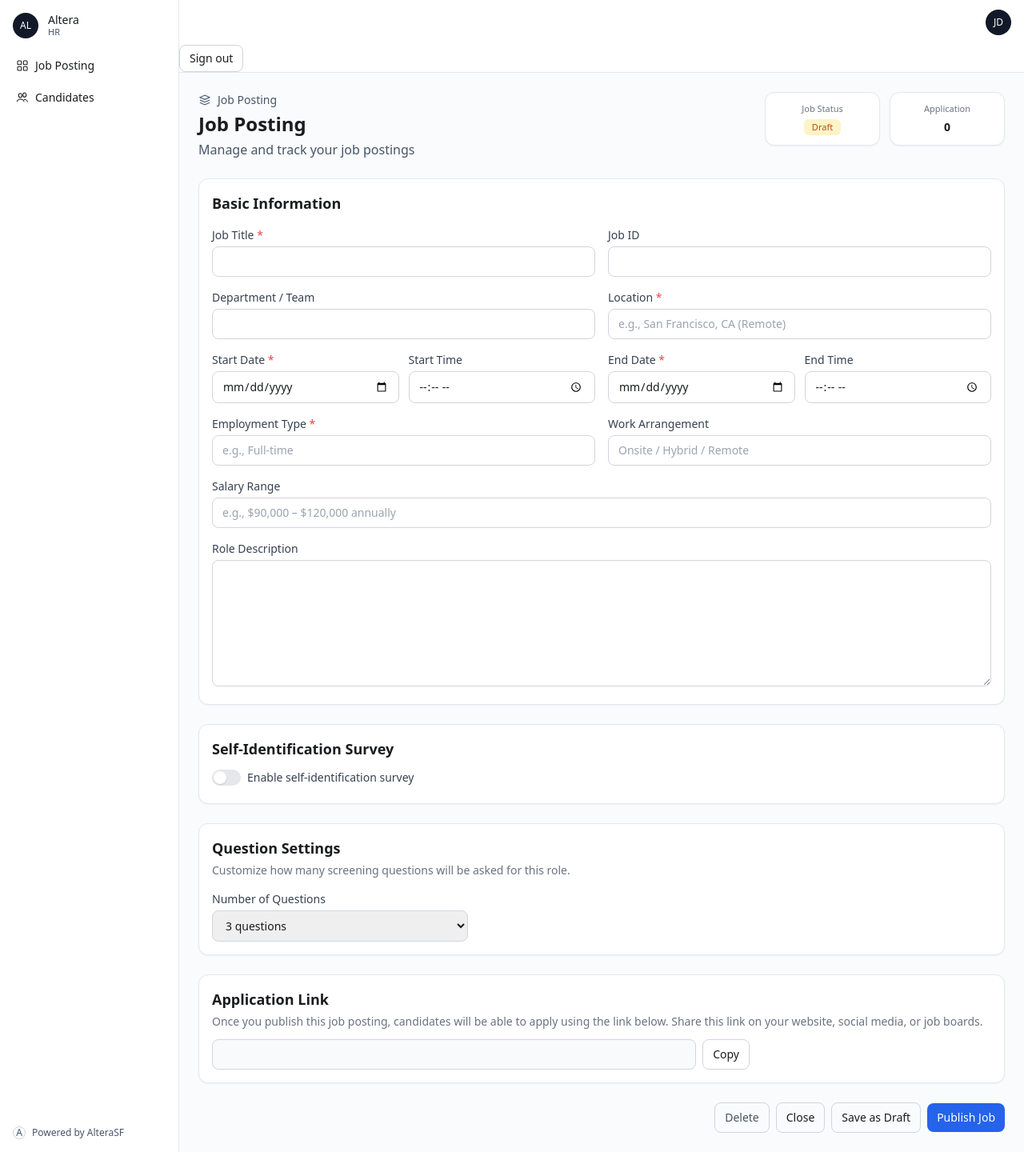
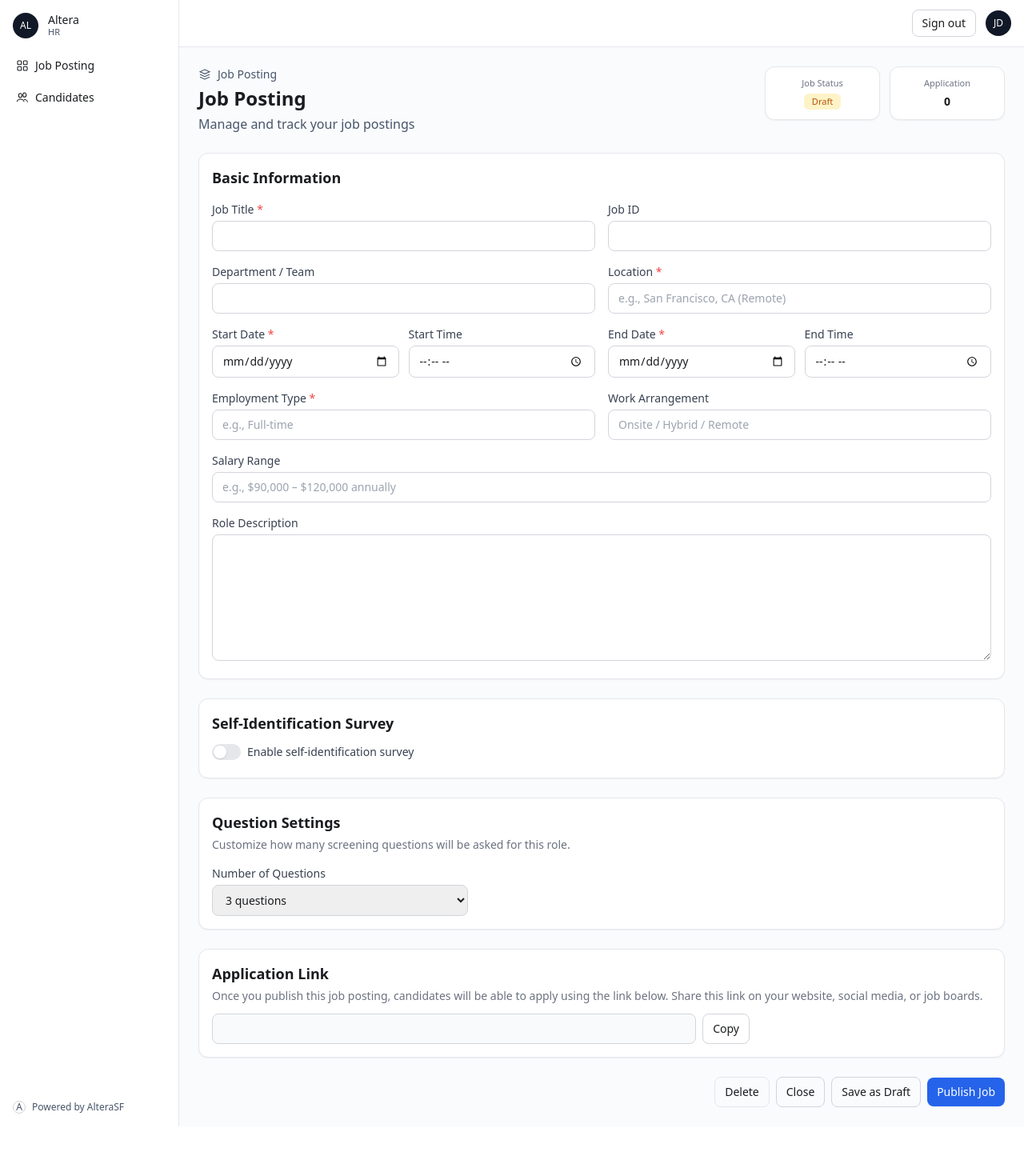
Before and after one commit to nworley97/resume-audit-sandbox, a Flask app: template templates/edit_jd.html in a window 1280 px wide. Shown: the whole page at 80% size. After the commit the page ends 1408 px from the top, so only its background shows below. Run offline with Flask 3, Linux system fonts and the light colour scheme; the template is opened without the code that fills it, so the values that code supplies are empty; style sheets or scripts are compiled from the project's sources; parts of the project's set-up code (start-up, migrations or seed data) failed here and were passed over.

Commit message:
Fix bugs list

```diff
--- a/app.py
+++ b/app.py
@@ -978,10 +978,12 @@ def candidates_overview(tenant=None):
         end = start + per_page
         items = rows[start:end]
 
+        brand_name = getattr(t, "display_name", None) or getattr(t, "name", None) or t.slug
+
         return render_template(
             "candidates.html",
             tenant=t,
-            brand_name=(t.brand_name if hasattr(t, "brand_name") else "ALTERA"),
+            brand_name=brand_name,
             tenant_slug=t.slug,
             jd=None,
             items=items,
@@ -1198,11 +1200,12 @@ def view_candidates(code, tenant=None):
         start = (page - 1) * per_page
         end = start + per_page
         items = rows[start:end]
+        brand_name = getattr(t, "display_name", None) or getattr(t, "name", None) or t.slug
 
         return render_template(
             "candidates.html",
             tenant=t,
-            brand_name=(t.brand_name if hasattr(t, "brand_name") else "ALTERA"),
+            brand_name=brand_name,
             tenant_slug=t.slug,
             jd=jd,
             items=items,
--- a/templates/edit_jd.html
+++ b/templates/edit_jd.html
@@ -37,6 +37,7 @@
 
   <!-- Form -->
   <form method="post" class="space-y-6">
+  <input type="hidden" name="jd_status" id="jd_status" value="{{ jd.status or 'draft' }}">
 
     <!-- Basic Information card -->
     <div class="bg-white rounded-xl shadow-sm border border-gray-200 p-4">
@@ -145,16 +146,21 @@
     <!-- Self-identification survey -->
 <div class="bg-white rounded-xl shadow-sm border border-gray-200 p-4">
   <h2 class="text-lg font-semibold text-title mb-3">Self-Identification Survey</h2>
-  <label class="inline-flex items-center gap-2">
+  <label class="inline-flex items-center gap-2 cursor-pointer">
     <input type="checkbox" name="id_surveys_enabled" value="1"
-           class="sr-only" {% if jd and jd.id_surveys_enabled %}checked{% endif %}>
-    <span class="relative inline-block w-9 h-5 bg-gray-200 rounded-full transition">
+           class="sr-only peer"
+           {% if jd and jd.id_surveys_enabled %}checked{% endif %}>
+
+    <span class="relative inline-block w-9 h-5 bg-gray-200 rounded-full transition
+                 peer-checked:bg-blue-500">
       <span class="absolute top-0.5 left-0.5 w-4 h-4 bg-white rounded-full shadow transform transition
-        {% if jd and jd.id_surveys_enabled %} translate-x-4 bg-white {% endif %}"></span>
+                   peer-checked:translate-x-4"></span>
     </span>
+
     <span class="text-sm text-gray-700">Enable self-identification survey</span>
   </label>
 </div>
+
 
 
     <!-- Question Settings (own card) -->
@@ -201,23 +207,37 @@
 
     <!-- Actions -->
 <div class="flex items-center justify-end gap-2">
-      <button type="submit" name="action" value="delete"
+  {# Delete: if you want server-side delete, prefer a link to delete_jd #}
+  <a href="{{ url_for('delete_jd', tenant=tenant_slug, code=jd.code) }}"
      class="rounded-lg border px-3 py-2 text-sm
-               {{ 'border-gray-300 text-gray-600 hover:bg-gray-50' if not has_candidates else 'border-gray-200 text-gray-300 cursor-not-allowed' }}"
-        {{ 'disabled' if has_candidates }}>
+            {{ '' if not has_candidates else 'pointer-events-none opacity-50' }}"
+     onclick="return confirm('Delete this job?');">
     Delete
-		</button>
+  </a>
   {% if has_candidates %}
     <span class="ml-2 text-xs text-gray-500 align-middle">Disabled: job has applicants</span>
   {% endif %}
 
-      <button type="submit" name="action" value="close"
-              class="rounded-lg border border-gray-300 px-3 py-2 text-sm hover:bg-gray-50">Close</button>
-      <button type="submit" name="action" value="draft"
-              class="rounded-lg border border-gray-300 px-3 py-2 text-sm hover:bg-gray-50">Save as Draft</button>
-      <button type="submit" name="action" value="publish"
-              class="rounded-lg bg-blue-600 text-white px-3 py-2 text-sm hover:bg-blue-700">Publish Job</button>
+  {# Close = simple link back (no post) #}
+  <a href="{{ url_for('recruiter', tenant=tenant_slug) }}"
+     data-noload
+     class="rounded-lg border border-gray-300 px-3 py-2 text-sm hover:bg-gray-50">Close</a>
+
+  {# Save as Draft (sets status) #}
+  <button type="submit"
+          onclick="document.getElementById('jd_status').value='draft'"
+          class="rounded-lg border border-gray-300 px-3 py-2 text-sm hover:bg-gray-50">
+    Save as Draft
+  </button>
+
+  {# Publish (sets status to open) #}
+  <button type="submit"
+          onclick="document.getElementById('jd_status').value='open'"
+          class="rounded-lg bg-blue-600 text-white px-3 py-2 text-sm hover:bg-blue-700">
+    Publish Job
+  </button>
 </div>
+
   </form>
 </div>
 
--- a/templates/partials/header.html
+++ b/templates/partials/header.html
@@ -1,13 +1,11 @@
 <header class="w-full bg-white border-b border-gray-200">
-  <div class="flex items-center justify-end px-4 py-3">
-    <!-- Right side avatar only (no brand text to avoid the extra header label) -->
+  <div class="flex items-center justify-end gap-3 px-4 py-3">
+    <a href="{{ url_for('logout') }}" data-noload
+       class="inline-flex items-center rounded-lg border border-gray-300 px-3 py-1.5 text-sm hover:bg-gray-50">
+      Sign out
+    </a>
     <div class="w-8 h-8 rounded-full bg-gray-900 text-white text-xs flex items-center justify-center">
       {{ (current_user.username[:2] if current_user and current_user.username else 'JD') | upper }}
     </div>
   </div>
-  <a href="{{ url_for('logout') }}" data-noload
-   class="inline-flex items-center rounded-lg border border-gray-300 px-3 py-1.5 text-sm hover:bg-gray-50">
-  Sign out
-</a>
-
 </header>
```
Also changed, not shown: templates/candidate_detail.html (+4 -4 lines), templates/candidates.html (+12 -4 lines), templates/recruiter.html (+22 -3 lines). Lines whose indentation alone changed are shown as unchanged.
